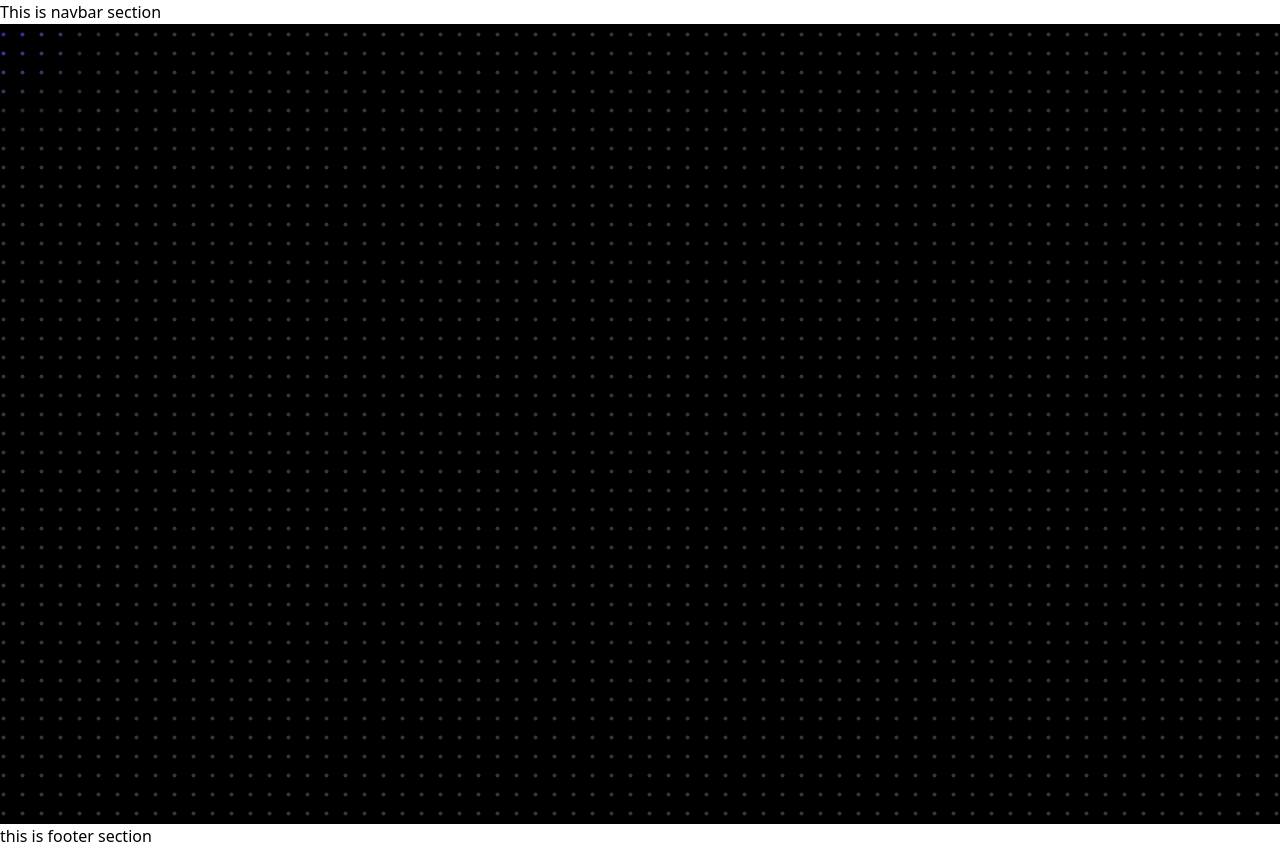
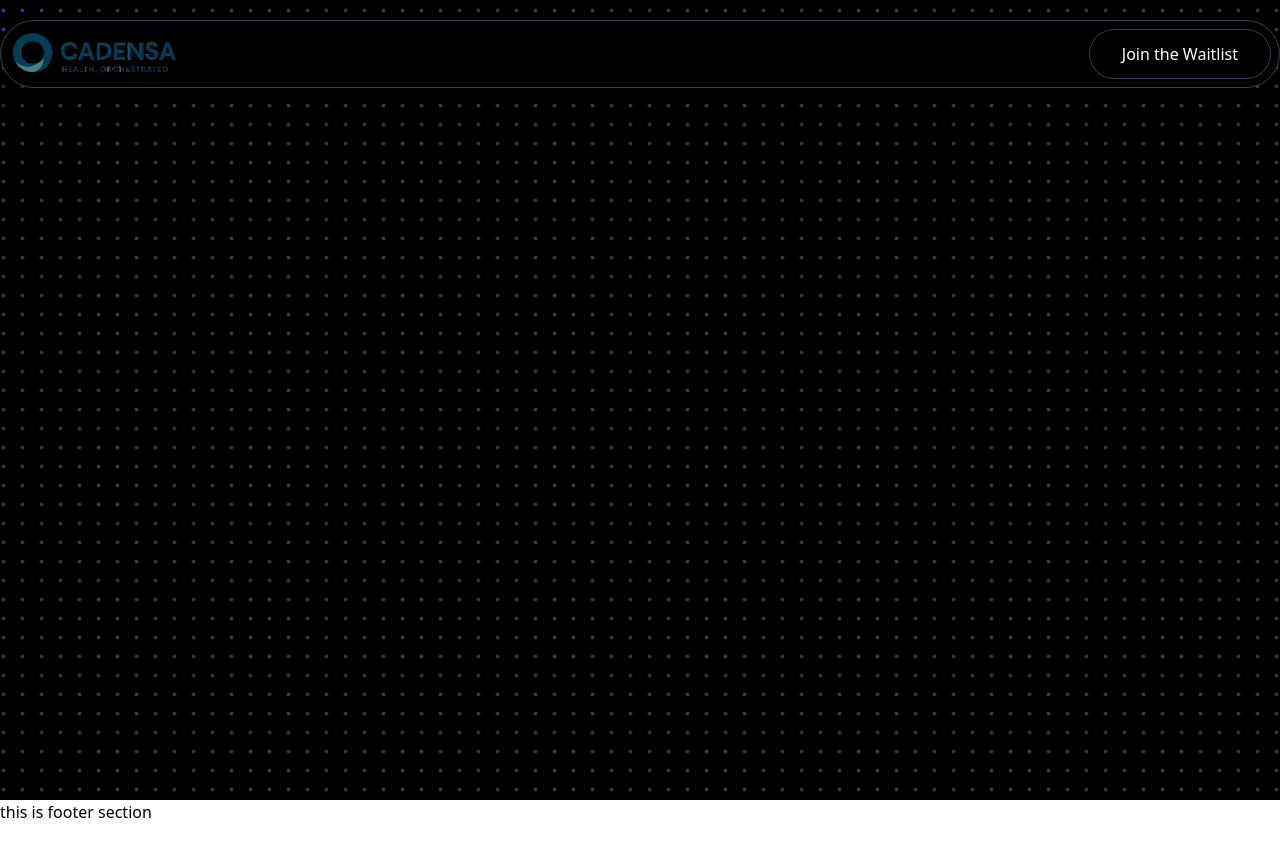
Before and after one commit to MohammedRasif/Tarakhpatel, a React (Vite) app: page / in a window 1280 px wide. After the commit the page ends 824 px from the top, so only its background shows below. Built offline with nearby package versions, Linux system fonts and the light colour scheme.

Commit message:
add navbar section

```diff
--- a/src/component/Navbar/Navbar.jsx
+++ b/src/component/Navbar/Navbar.jsx
@@ -1,10 +1,20 @@
+import image from "../../image/freepik__upload.png";
 
 const Navbar = () => {
-    return (
+  return (
+    <div className=" text-white fixed top-0 left-0 w-full z-50 flex justify-center mt-5">
+      <div className=" bg-black container mx-auto px-2 py-2 flex justify-between items-center rounded-full border border-gray-700 box-border ">
         <div>
-           <h1>This is navbar section</h1>
+          <img src={image} className="h-12" alt="Logo" />
         </div>
-    );
-}
+        <div className="border border-gray-700 rounded-full px-4 py-1 flex items-center gap-4 cursor-pointer">
+          <button className="text-[16px] px-4 py-2 rounded cursor-pointer">
+            Join the Waitlist
+          </button>
+        </div>
+      </div>
+    </div>
+  );
+};
 
 export default Navbar;
```
Also changed, not shown: src/component/Home/DotGrid.jsx (+2 -5 lines), src/image/Image.png (added), src/image/freepik__upload.png (added).
